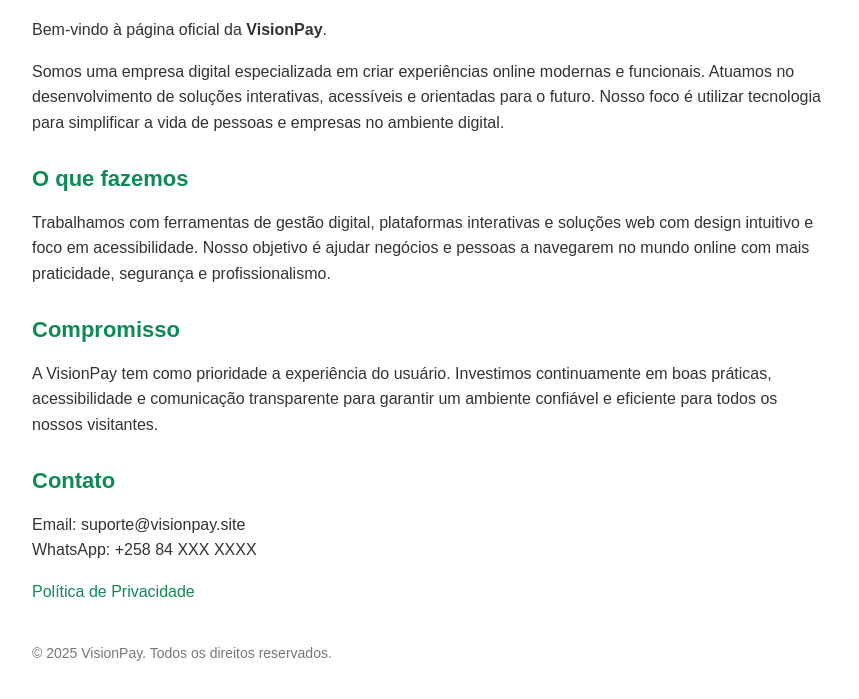
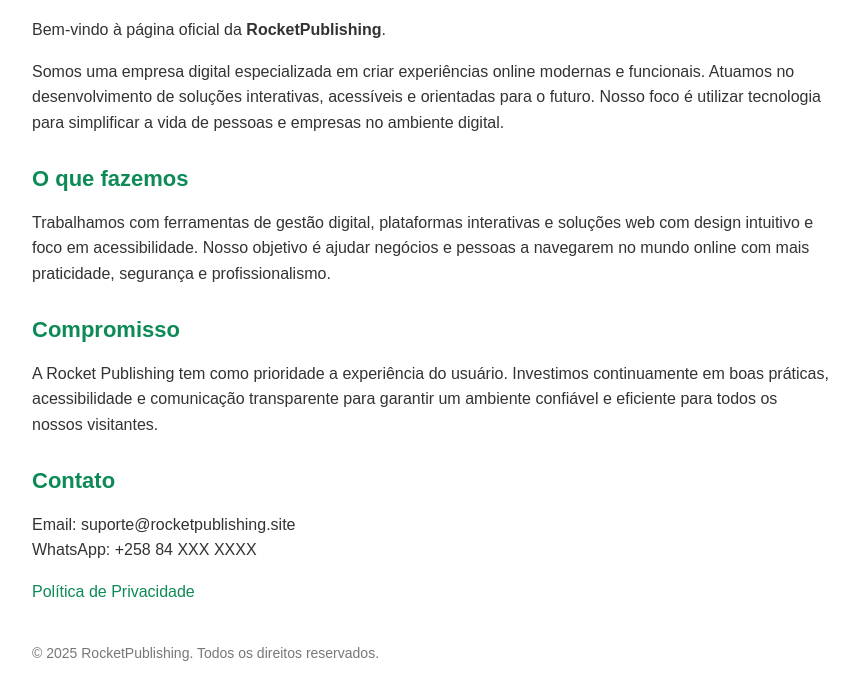
Before and after one commit to GGlistano/rocketpublishing.site, a plain HTML site: page index.html in a window 1280 px wide. Shown: the part 157-856 px from the top of the page, without its empty margins (208-1067 px from the left). Drawn offline with Linux system fonts and the light colour scheme.

Commit message:
Update index.html

```diff
--- a/index.html
+++ b/index.html
@@ -3,7 +3,7 @@
 <head>
   <meta charset="UTF-8" />
   <meta name="viewport" content="width=device-width, initial-scale=1.0" />
-  <title>VisionPay - Página Oficial</title>
+  <title>Rocket Publishing - Página Oficial</title>
   <style>
     body {
       font-family: Arial, sans-serif;
@@ -53,7 +53,7 @@
 <body>
   <div class="container">
     <h1>VisionPay</h1>
-    <p>Bem-vindo à página oficial da <strong>VisionPay</strong>.</p>
+    <p>Bem-vindo à página oficial da <strong>RocketPublishing</strong>.</p>
 
     <p>Somos uma empresa digital especializada em criar experiências online modernas e funcionais. Atuamos no desenvolvimento de soluções interativas, acessíveis e orientadas para o futuro. Nosso foco é utilizar tecnologia para simplificar a vida de pessoas e empresas no ambiente digital.</p>
 
@@ -61,16 +61,16 @@
     <p>Trabalhamos com ferramentas de gestão digital, plataformas interativas e soluções web com design intuitivo e foco em acessibilidade. Nosso objetivo é ajudar negócios e pessoas a navegarem no mundo online com mais praticidade, segurança e profissionalismo.</p>
 
     <h2>Compromisso</h2>
-    <p>A VisionPay tem como prioridade a experiência do usuário. Investimos continuamente em boas práticas, acessibilidade e comunicação transparente para garantir um ambiente confiável e eficiente para todos os nossos visitantes.</p>
+    <p>A Rocket Publishing tem como prioridade a experiência do usuário. Investimos continuamente em boas práticas, acessibilidade e comunicação transparente para garantir um ambiente confiável e eficiente para todos os nossos visitantes.</p>
 
     <h2>Contato</h2>
-    <p>Email: suporte@visionpay.site<br>
+    <p>Email: suporte@rocketpublishing.site<br>
     WhatsApp: +258 84 XXX XXXX</p>
 
     <p><a href="/privacidade">Política de Privacidade</a></p>
 
     <div class="footer">
-      &copy; 2025 VisionPay. Todos os direitos reservados.
+      &copy; 2025 RocketPublishing. Todos os direitos reservados.
     </div>
   </div>
 </body>
```
